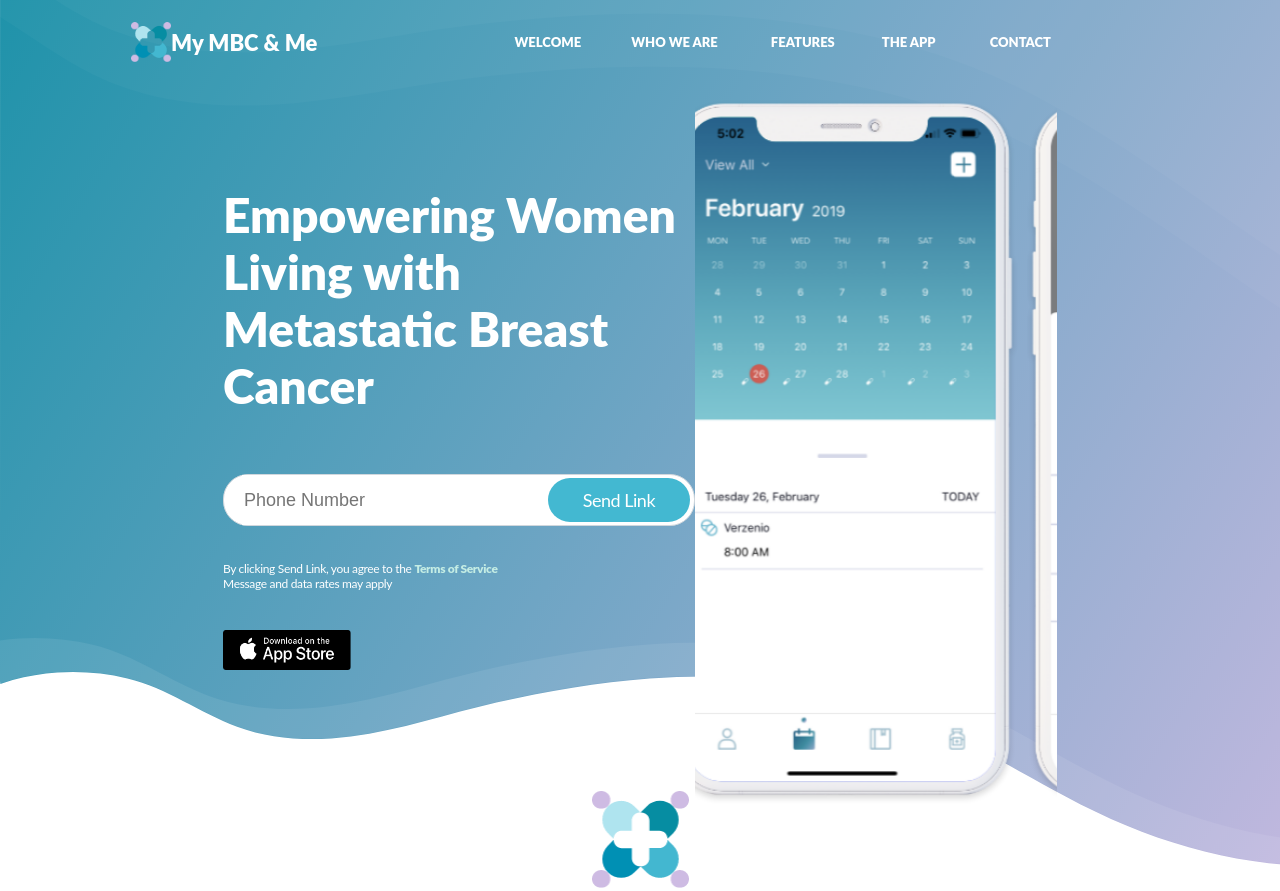
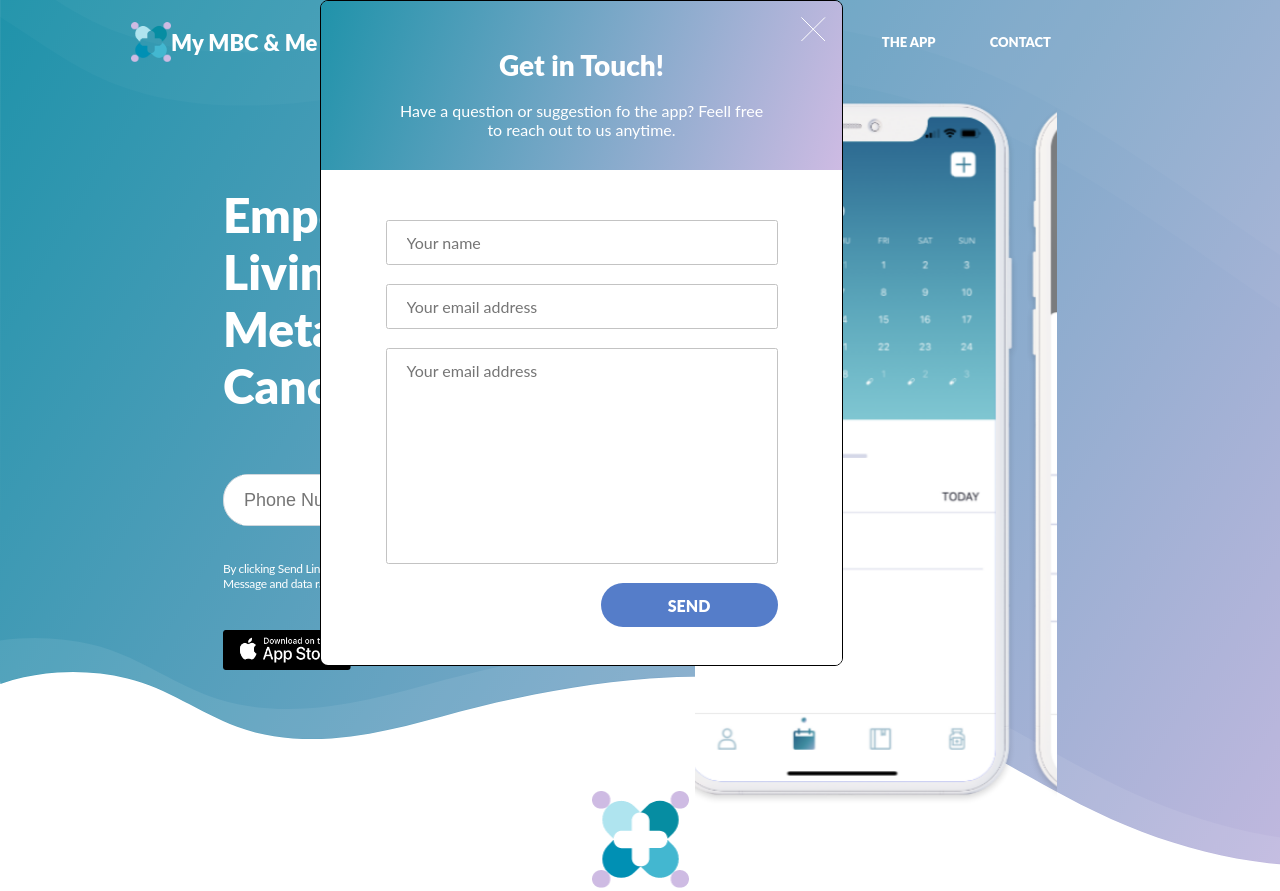
Before and after one commit to RudnickiPawel/MBC-Landing-Page, a plain HTML site: page index.html in a window 1280 px wide. Shown: the top 891 px of the page. Drawn offline with nearby package versions, Linux system fonts and the light colour scheme.

Commit message:
modal partially done

```diff
--- a/components/header/header.sass
+++ b/components/header/header.sass
@@ -179,5 +179,3 @@
 
   &__phone-image
     margin-bottom: 58px
-
-  &__modal
--- /dev/null
+++ b/components/modal/modal.sass
@@ -0,0 +1,86 @@
+.modal
+  position: absolute
+  top: 0
+  left: 25%
+  width: 100%
+  max-width: 521px
+  color: #fff
+  text-align: center
+  border: 1px solid #000
+  border-radius: 8px
+  overflow: hidden
+
+  &__top-container
+    background-image: linear-gradient(109deg, #078da2 -14%, #cebbe3 100%)
+
+  &__close
+    position: absolute
+    right: 16px
+    top: 16px
+    cursor: pointer
+
+  &__title
+    font-size: 28px
+    font-weight: 900
+    padding: 47px 0 19px
+
+  &__note
+    font-size: 16px
+    max-width: 381px
+    margin: 0 auto
+    padding-bottom: 31px
+
+  &__bottom-container
+    background-color: #fff
+
+  &__form
+    display: flex
+    flex-direction: column
+    align-items: center
+    position: relative
+    max-width: 392px
+    margin: 0 auto
+
+  &__name, &__email, &__message
+    width: 100%
+    max-width: 350px
+    padding: 0
+    margin: 0
+    font-size: 16px
+    font-family: Lato
+    margin-bottom: 19px
+    border-radius: 2.5px
+    border: solid 1px #c3c3c3
+    color: #cccccc
+    padding: 12px 20px
+    &:focus
+      outline: none
+      border-color: #000
+      color: #000
+
+  &__name
+    margin-top: 50px
+
+  &__email
+
+  &__message
+    resize: none
+    margin-bottom: 101px
+
+  &__btn-send
+    font-family: Lato
+    border: none
+    border-radius: 22px
+    width: 100%
+    max-width: 177px
+    background-color: #557dc9
+    color: #fff
+    font-size: 16px
+    font-weight: 900
+    padding: 13px 0 12px
+    position: absolute
+    right: 0
+    bottom: 38px
+    cursor: pointer
+    &:hover
+      background-color: #000
--- a/index.html
+++ b/index.html
@@ -10,6 +10,7 @@
 </head>
 
 <body>
+  <div class="modal__blur">
     <div class="header">
       <div class="header__background"></div>
       <div class="header__content-wrapper">
@@ -46,8 +47,21 @@
           </div>
         </div>
       </div>
-    <div class="header__modal">
-
+      <div class="modal">
+        <div class="modal__top-container">
+          <img class="modal__close" src="src/modal_close.png" alt="">
+          <div class="modal__title">Get in Touch!</div>
+          <div class="modal__note">Have a question or suggestion fo the app? Feell free to reach out to us anytime.
+          </div>
+        </div>
+        <div class="modal__bottom-container">
+          <form class="modal__form" action="" method="POST">
+            <input name="name" class="modal__name" type="text" placeholder="Your name">
+            <input name="email" class="modal__email" type="text" placeholder="Your email address">
+            <textarea name="message" class="modal__message" cols="30" rows="10" placeholder="Your email address"></textarea>
+            <button type="submit" class="modal__btn-send">SEND</button>
+          </form>
+        </div>
       </div>
     </div>
     <div class="welcome">
@@ -55,11 +69,13 @@
       <div class="welcome__title">Welcome To My MBC & ME</div>
       <div class="welcome__note">Empowering women living with metastatic breast cancer</div>
       <div class="welcome__text">
-      My MBC & Me is a mobile app that empowers people living with metastatic breastcancer (MBC) to better manage their
+        My MBC & Me is a mobile app that empowers people living with metastatic breastcancer (MBC) to better manage
+        their
         treatment and communication with their care team. It provides disease and treatment information, personalized
         reminders, and tracks appointments, medication, treatment history, side effects, and symptoms. A questionnaire
         helps users outline their priorities and goals to refine treatment choices and their information processing and
-      communication style. My MBC & Me allows users to upload and pin their research, notes, voice memos, and questions
+        communication style. My MBC & Me allows users to upload and pin their research, notes, voice memos, and
+        questions
         directly to calendar appointments, promoting more productive doctors appointments and enhanced patient
         self-advocacy.
       </div>
@@ -143,7 +159,8 @@
           <img class="features__item-icon" src="src/design-icon_treatments.png" alt="">
           <div class="features__item-divider"></div>
           <div class="features__item-title">My Treatments</div>
-        <div class="features__item-note">Easily track your medications and side effects to easily communicate with your
+          <div class="features__item-note">Easily track your medications and side effects to easily communicate with
+            your
             doctor.</div>
           <a href="#" class="features__item-more">
             LEARN MORE
@@ -190,7 +207,8 @@
               <img src="src/app-preview_1-icon2.png" alt="" class="app-preview__icon">
               <div class="app-preview__item-text-container">
                 <div class="app-preview__bolded-text">Enhance Appointments</div>
-              <div class="app-preview__text">Attach information you’ve collected or recorded to specific appointments so
+                <div class="app-preview__text">Attach information you’ve collected or recorded to specific appointments
+                  so
                   that
                   at
                   the time of appointment, you have an interface with a reminder of all the information you need to
@@ -337,6 +355,7 @@
         </a>
       </div>
     </div>
+  </div>
 
   <div class="footer centered">
     <div class="footer__title">Get in touch!</div>
--- a/main.js
+++ b/main.js
@@ -1,4 +1,12 @@
 $(document).ready(function () {
+  //hiding modal when cross clicked
+    $('.modal__close').click(function() {
+      $('.modal')[0].style.display = 'none';
+    });
+  //showing modal when CONTACT on header nav clicked
+    $('.header__nav-category--contact').click(function() {
+      $('.modal')[0].style.display = 'block';
+    });
 
   //adding slick carousel to header phone images
     $('.header__images-container').slick({
@@ -42,6 +50,19 @@ $(document).ready(function () {
     });
 
   //swap images when hovered
+  $('.modal__close').hover(function() {
+    var img = $(this);
+    $(img).attr('src', function (index, attr) {
+      return attr.replace('.png', '_hovered.png');
+    });
+  }, function () {
+    var img = $(this);
+    $(img).attr('src', function (index, attr) {
+      return attr.replace('_hovered.png', '.png');
+    });
+  });
+
+
   $('.header__download-app').hover(function() {
     var img = $(this);
     $(img).attr('src', function (index, attr) {
--- a/styles.sass
+++ b/styles.sass
@@ -7,6 +7,7 @@
 @import 'components/features/features'
 @import 'components/who/who'
 @import 'components/welcome/welcome'
+@import 'components/modal/modal'
 
 body
   padding: 0
```
Also changed, not shown: components/modal/modal.css (added), src/modal_close.png (added), src/modal_close_hovered.png (added), styles.css. Lines whose indentation alone changed are shown as unchanged.
